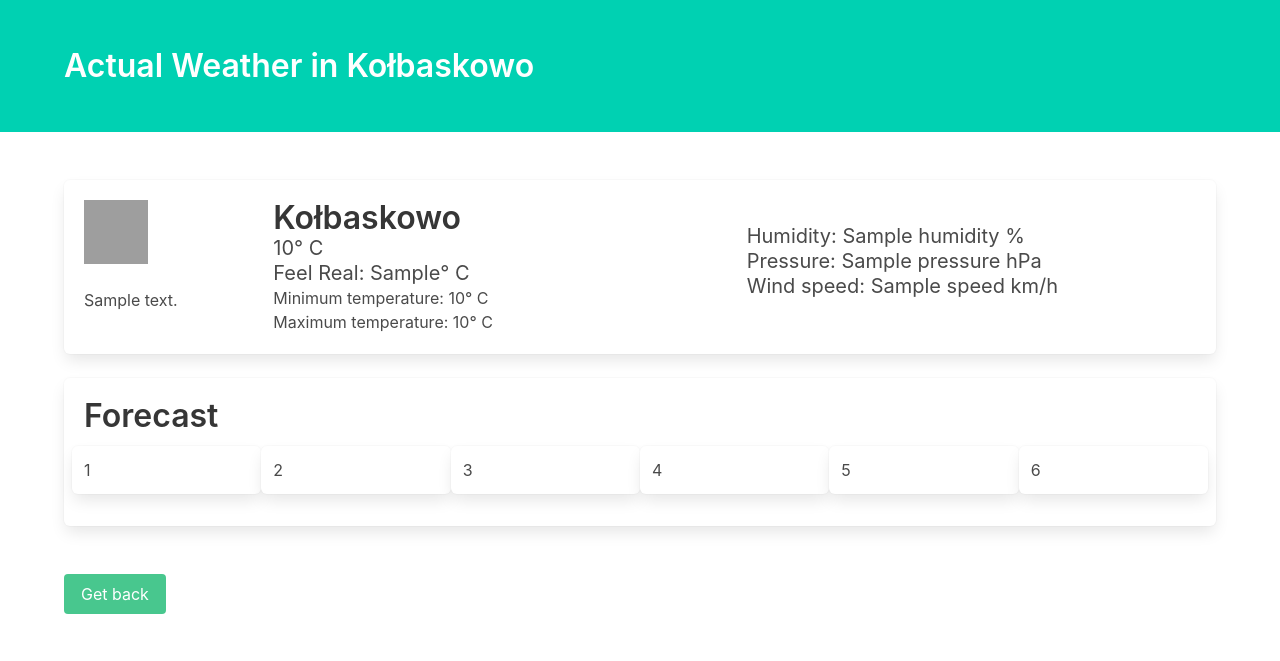
After one commit to KamilOblej/weatcher_app, a Django app: a page that uses weather/the_weather/templates/the_weather/details.html in a window 1280 px wide. The commit adds this page. Shown: the top 661 px of the page. Run offline with Django 3.2, Linux system fonts and the light colour scheme; a database or web service that is not in the repository returns one stand-in record (values such as "Sample title"); data that the repository does not hold is empty; some libraries are stand-ins or nearby versions; grey boxes are pictures that could not be loaded.

Commit message:
add details view

```diff
--- /dev/null
+++ b/weather/the_weather/templates/the_weather/details.html
@@ -0,0 +1,90 @@
+<!DOCTYPE html>
+<html lang="en">
+
+<head>
+    <meta charset="UTF-8">
+    <meta name="viewport" content="width=device-width, initial-scale=1.0">
+    <meta http-equiv="X-UA-Compatible" content="ie=edge">
+    <title>London Weather</title>
+    <link rel="stylesheet" href="https://cdnjs.cloudflare.com/ajax/libs/bulma/0.6.2/css/bulma.css" />
+</head>
+
+<body>
+    <section class="hero is-primary">
+        <div class="hero-body">
+            <div class="container">
+                <h1 class="title">
+                    Actual Weather in {{ city_weather.city }}
+                </h1>
+            </div>
+        </div>
+    </section>
+
+    <section class="section">
+        <div class="container">
+            <div class="box">
+                <article class="columns">
+                    <div class="column is-2">
+                        <img class=" image is-64x64" src="http://openweathermap.org/img/w/{{ city_weather.icon }}.png"
+                            alt="Image">
+                        <br> {{ city_weather.description }}
+                    </div>
+
+                    <div class="column is_half">
+                        <p>
+                            <span class="title">{{ city_weather.city }}</span>
+                            <br>
+                            <span class="subtitle">{{ city_weather.temperature }}° C
+                                <br> Feel Real: {{ city_weather.feels_like }}° C
+                            </span>
+                            <br> Minimum temperature: {{ city_weather.temp_min }}° C
+                            <br> Maximum temperature: {{ city_weather.temp_max }}° C
+
+                            <!-- <br> {{ city_weather.description }} -->
+                        </p>
+                    </div>
+
+                    <div class="column is_half">
+                        <br>
+                        <span class="subtitle">Humidity: {{ city_weather.humidity }} %</span><br>
+                        <span class="subtitle">Pressure: {{ city_weather.pressure }} hPa</span><br>
+                        <span class="subtitle ">Wind speed: {{ city_weather.wind_speed }} km/h</span>
+                    </div>
+
+                </article>
+            </div>
+
+            <div class="box">
+                <span class="title"> Forecast</span>
+                <br><br>
+                <div class="columns">
+                    <div class="column is-2 box">
+                        1
+                    </div>
+                    <div class="column is-2 box">
+                        2
+                    </div>
+                    <div class="column is-2 box">
+                        3
+                    </div>
+                    <div class="column is-2 box">
+                        4
+                    </div>
+                    <div class="column is-2 box">
+                        5
+                    </div>
+                    <div class="column is-2 box">
+                        6
+                    </div>
+                    <br>
+                </div>
+            </div>
+            <br>
+            <a href="{% url 'get_back' %}">
+                <button class="button is-success">Get back</button>
+            </a>
+        </div>
+    </section>
+</body>
+
+</html>
--- a/weather/the_weather/urls.py
+++ b/weather/the_weather/urls.py
@@ -4,5 +4,7 @@ from . import views
 
 urlpatterns = [
     path('', views.index, name='home'),
-    path('delete/<city_name>/', views.delete_city, name='delete_city')
+    path('delete/<city_name>/', views.delete_city, name='delete_city'),
+    path('details/<city_name>/', views.details, name='details'),
+    path('get_back/', views.get_back, name='get_back'),
 ]
--- a/weather/the_weather/views.py
+++ b/weather/the_weather/views.py
@@ -6,13 +6,11 @@ import requests
 # Create your views here.
 
 api_key = '0a449e1e45978ade3b750d5380634444'
+base_url = 'http://api.openweathermap.org/data/2.5/weather?q={}&units=metric&appid='
+url = base_url + api_key
 
 
 def index(request):
-
-    base_url = 'http://api.openweathermap.org/data/2.5/weather?q={}&units=metric&appid='
-    url = base_url + api_key
-
     err_msg = ''
 
     if request.method == 'POST':
@@ -23,6 +21,7 @@ def index(request):
             existing_city_count = City.objects.filter(name=new_city).count()
             if existing_city_count == 0:
                 r = requests.get(url.format(new_city)).json()
+                print(r)
                 if r['cod'] == 200:
                     form.save()
                 else:
@@ -61,3 +60,30 @@ def index(request):
 def delete_city(request, city_name):
     City.objects.get(name=city_name).delete()
     return redirect('home')
+
+
+def get_back(request):
+    return redirect('home')
+
+
+def details(request, city_name):
+    r = requests.get(url.format(city_name)).json()
+
+    city_weather = {
+        'city': city_name,
+        'temperature': r['main']['temp'],
+        'description': r['weather'][0]['description'],
+        'icon': r['weather'][0]['icon'],
+        'feels_like': r['main']['feels_like'],
+        'temp_min': r['main']['temp_min'],
+        'temp_max': r['main']['temp_max'],
+        'humidity': r['main']['humidity'],
+        'pressure': r['main']['pressure'],
+        'wind_speed': r['wind']['speed'],
+        'wind_deg': r['wind']['deg'],
+    }
+
+    context = {
+        'city_weather': city_weather,
+    }
+    return render(request, 'the_weather/details.html', context)
```
Also changed, not shown: weather/the_weather/templates/the_weather/weather.html (+5 -2 lines), weather/db.sqlite3, weather/the_weather/templates/the_weather/toppng.com-arrow-up-black-up-arrow-323x700.png (added).
